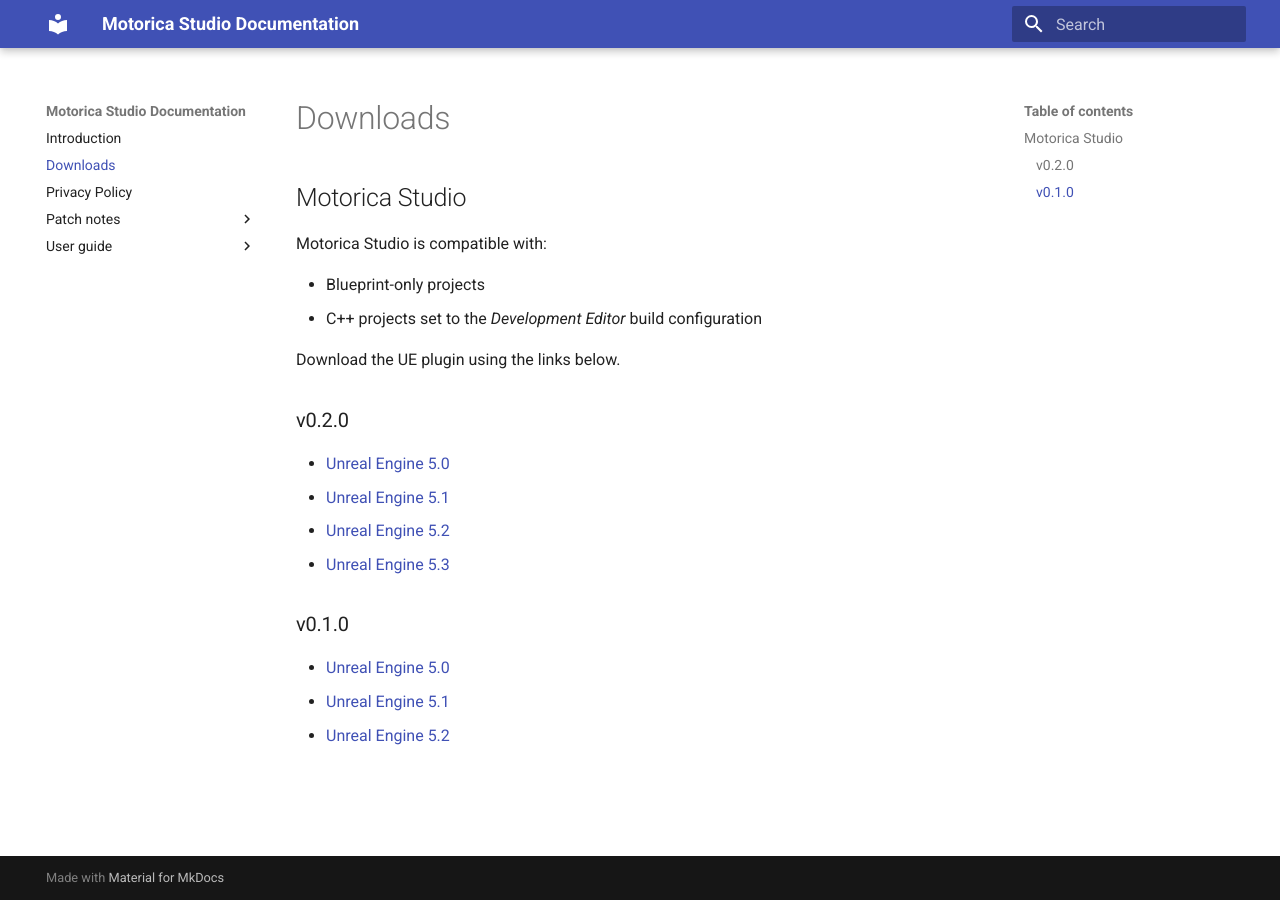
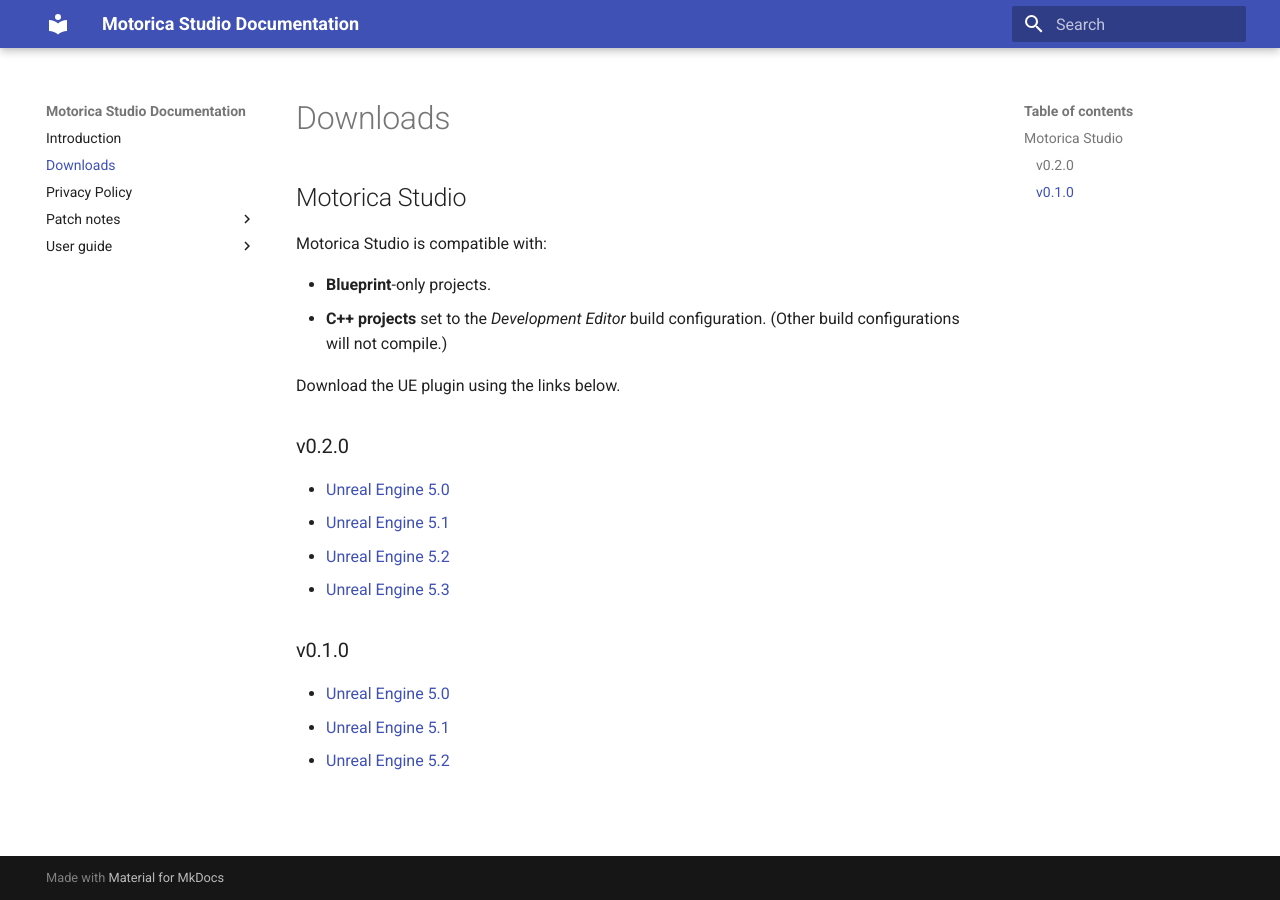
Before and after one commit to MotoricaAI/MoStudioDocs, an MkDocs documentation site: the page built from docs/downloads.md, in a window 1280 px wide. Built offline with MkDocs 1.6.1 and Material for MkDocs 9.7.7, drawn with Linux system fonts in a browser that asks for light colours.

Commit message:
Update docs

```diff
--- a/docs/downloads.md
+++ b/docs/downloads.md
@@ -2,8 +2,8 @@
 ## Motorica Studio
 Motorica Studio is compatible with:
 
-- Blueprint-only projects
-- C++ projects set to the *Development Editor* build configuration
+- **Blueprint**-only projects.
+- **C++ projects** set to the *Development Editor* build configuration. (Other build configurations will not compile.)
 
 Download the UE plugin using the links below.
 
```
